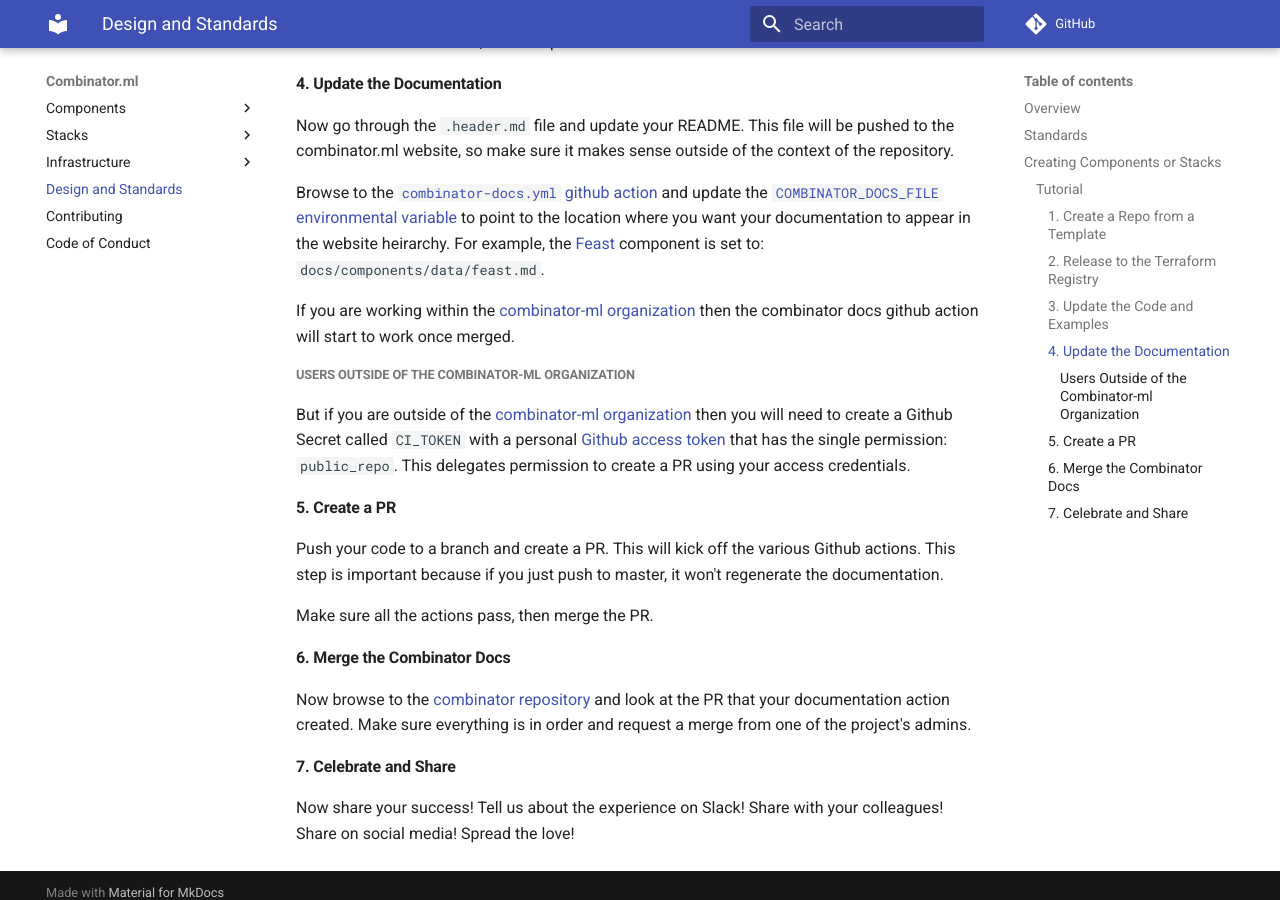
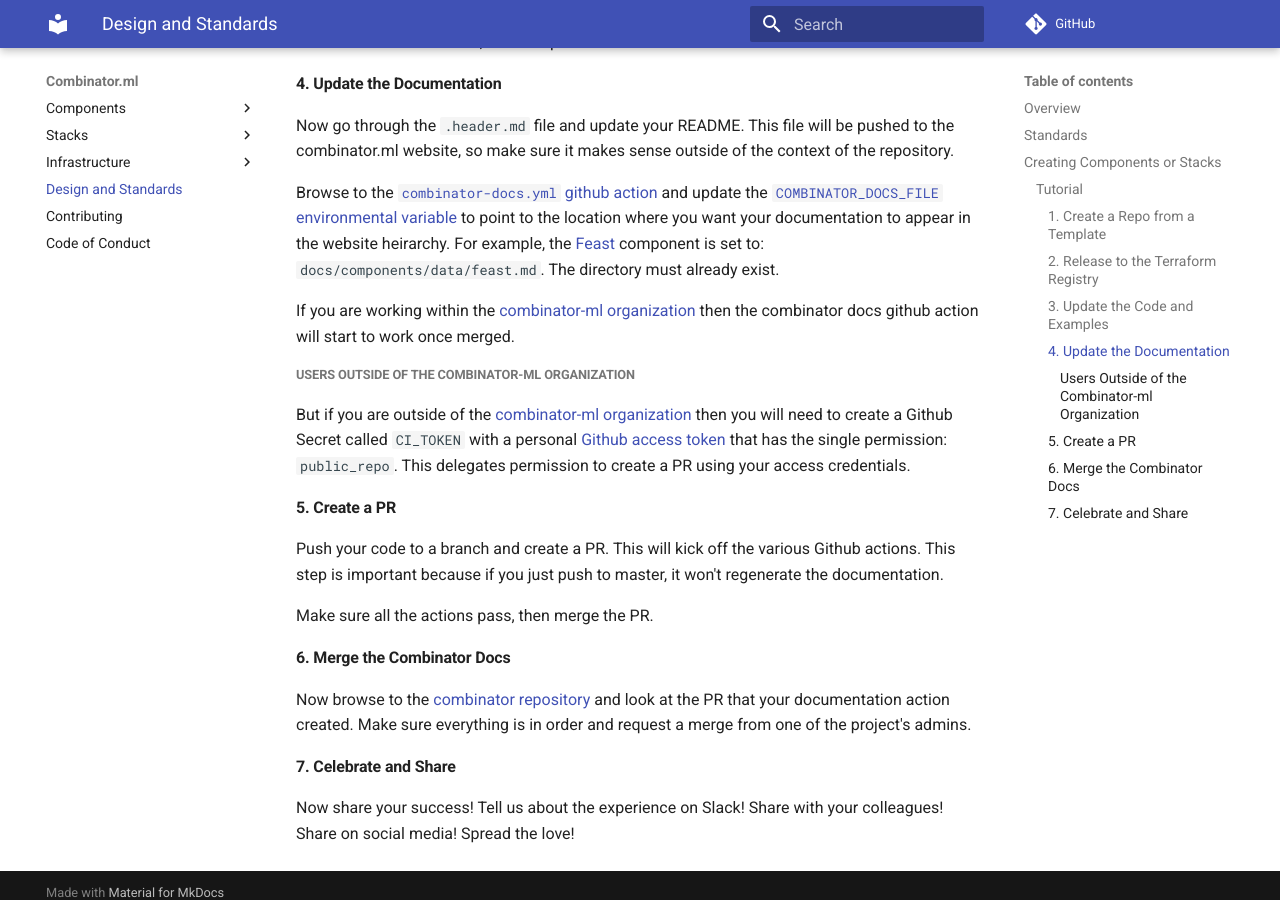
Before and after one commit to combinator-ml/combinator, an MkDocs documentation site: the page built from docs/design.md, in a window 1280 px wide and 900 px high, scrolled down 2794 px. Built offline with MkDocs 1.6.1 and Material for MkDocs 9.7.7, drawn with Linux system fonts in a browser that asks for light colours; comment, search, counter and statistics services are not loaded.

```diff
--- a/docs/design.md
+++ b/docs/design.md
@@ -87,7 +87,7 @@ Now you need to go through all the Terraform code and implement your component.
 
 Now go through the `.header.md` file and update your README. This file will be pushed to the combinator.ml website, so make sure it makes sense outside of the context of the repository.
 
-Browse to the [`combinator-docs.yml` github action](https://github.com/combinator-ml/terraform-template/blob/main/.github/workflows/combinator-docs.yml) and update the [`COMBINATOR_DOCS_FILE` environmental variable](https://github.com/combinator-ml/terraform-template/blob/main/.github/workflows/combinator-docs.yml#L13) to point to the location where you want your documentation to appear in the website heirarchy. For example, the [Feast](components/data/feast.md) component is set to: `docs/components/data/feast.md`.
+Browse to the [`combinator-docs.yml` github action](https://github.com/combinator-ml/terraform-template/blob/main/.github/workflows/combinator-docs.yml) and update the [`COMBINATOR_DOCS_FILE` environmental variable](https://github.com/combinator-ml/terraform-template/blob/main/.github/workflows/combinator-docs.yml#L13) to point to the location where you want your documentation to appear in the website heirarchy. For example, the [Feast](components/data/feast.md) component is set to: `docs/components/data/feast.md`. The directory must already exist.
 
 If you are working within the [combinator-ml organization](https://github.com/combinator-ml) then the combinator docs github action will start to work once merged.
 
```
Also changed, not shown: docs/components/develop/jupyter.md (added, +1 -0 lines).
